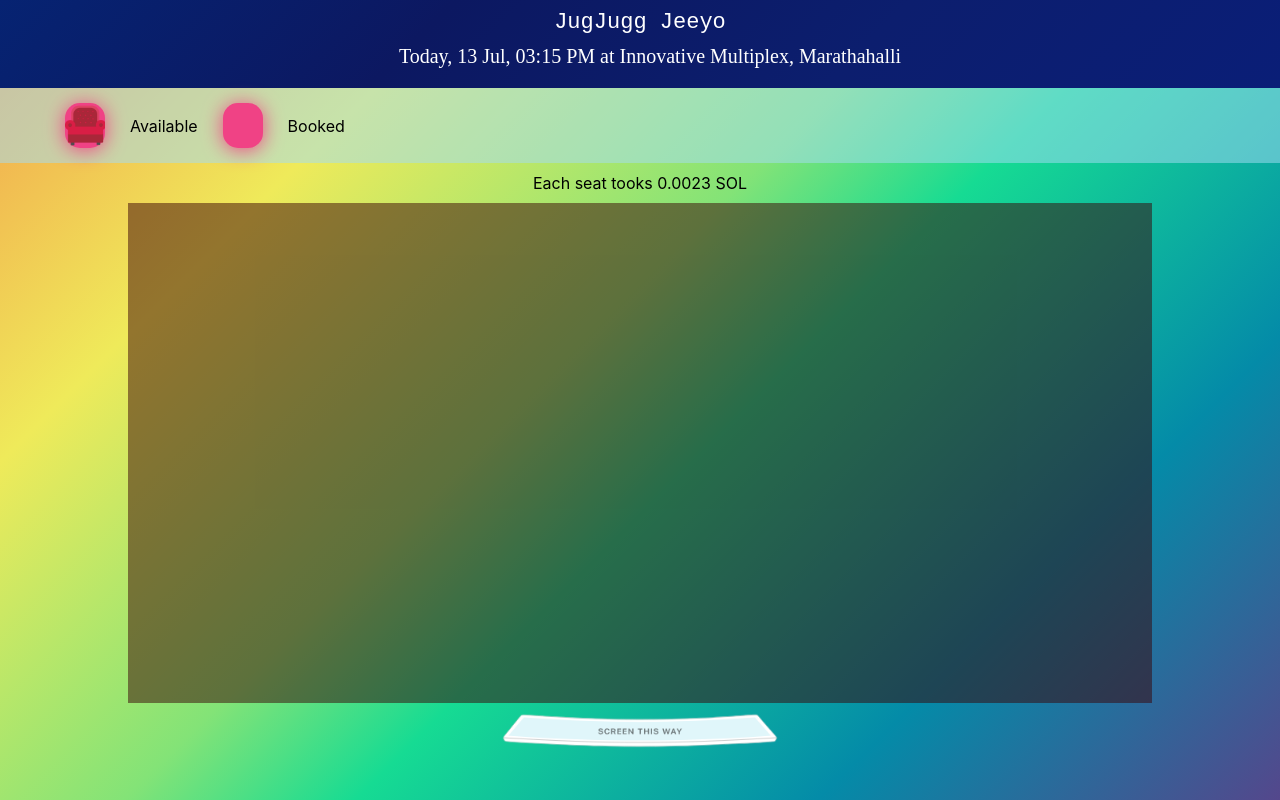
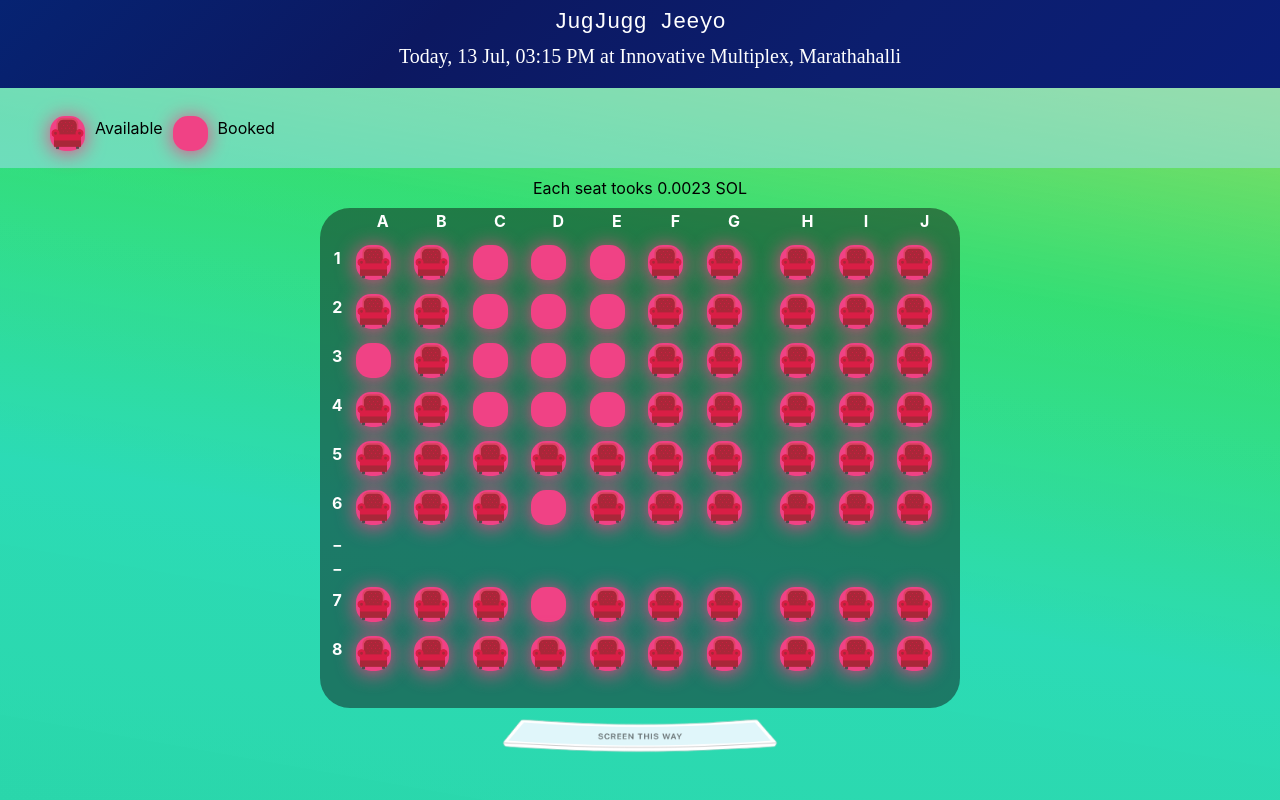
Before and after one commit to m0uL1/bookNow, a Next.js app: page / in a window 1280 px wide. Built offline with nearby package versions, Linux system fonts and the light colour scheme; a web font is replaced by a local one.

Commit message:
feat: booked and not booked seats grid

```diff
--- a/components/BookNow.js
+++ b/components/BookNow.js
@@ -1,18 +1,39 @@
 import React from 'react';
 import style from './booknow.module.css'
 import Chair from './Chair';
-import Screen from './Screen'
+import Screen from './Screen';
+import BookedChair from './BookedChair'
+
+const Chair_ = (args) => {
+    return (
+        <td key={args.id_}>
+            <Chair />
+        </td>
+    );
+};
 
 
-function addChair(){
-    rows = ['A','B','C','D','E','F','G','H','_','_','I','J']
-    colums = ['1','2','3','4','5','6','7','8','9','_','_','10','11']
+const Nochair_ = (args) => {
+    return (
+        <td key={args.id_}>
+            <BookedChair />
+        </td>
+    );
+};
 
+const row1 = ['A1','B1','C1','D1','E1','F1','G1','_','_','_','H1','I1','J1']
+const row2 = ['A2','B2','C2','D2','E2','F2','G2','_','_','_','H2','I2','J2']
+const row3 = ['A3','B3','C3','D3','E3','F3','G3','_','_','_','H3','I3','J3']
+const row4 = ['A4','B4','C4','D4','E4','F4','G4','_','_','_','H4','I4','J4']
+const row5 = ['A5','B5','C5','D5','E5','F5','G5','_','_','_','H5','I5','J5']
+const row6 = ['A6','B6','C6','D6','E6','F6','G6','_','_','_','H6','I6','J6']
+const row7 = ['A7','B7','C7','D7','E7','F7','G7','_','_','_','H7','I7','J7']
+const row8 = ['A8','B8','C8','D8','E8','F8','G8','_','_','_','H8','I8','J8']
 
-}
 
 
 function BookNow(props){
+    console.log(props.items[0])
     return (
         <div className={style.main}>
             <div>
@@ -30,25 +51,167 @@
 
                         <p>Available</p>
                     </div>
-                    <span></span>
+                    <BookedChair />
                     <div className={style.Booked}>
                         <p>Booked</p>
                     </div>
                 </div>
                 <p> Each seat tooks 0.0023 SOL</p>
                 <div className={style.seatBox}>
-                    {
-                        (() => {
 
-                        })()
-                    }
+                <table className={style.seatTable}>
+                    <thead>
+                    <tr>
+                        <th className={style.forMargin}></th><th>A</th><th>B</th><th>C</th>
+                        <th>D</th><th>E</th><th>F</th><th>G</th>
+                        <th></th><th></th><th></th>
+
+                        <th>H</th><th>I</th>
+                        <th>J</th>
+                        <th></th>
+                    </tr>
+                    </thead>
+                    <tbody>
+                        <tr key='1'>
+                            <th>1</th>
+                            {
+                                row1.map(key =>{
+                                    if (key == '_'){
+                                        return <th></th>
+                                    }
+                                    if (props.items[key] == 1){
+                                        return <Nochair_ id_={key} />
+                                    }else{
+                                        return <Chair_ id_={key} />
+                                    }
+                                })
+                            }
+                        </tr>
+                        <tr key='2'>
+                        <th>2</th>
+                            {
+                                row2.map(key =>{
+                                    if (key == '_'){
+                                        return <th></th>
+                                    }
+                                    if (props.items[key] == 1){
+                                        return <Nochair_ id_={key} />
+                                    }else{
+                                        return <Chair_ id_={key} />
+                                    }
+                                })
+                            }
+                        </tr>
+
+                        <tr key='3'>
+                        <th>3</th>
+                            {
+                                row3.map(key =>{
+                                    if (key == '_'){
+                                        return <th></th>
+                                    }
+                                    if (props.items[key] == 1){
+                                        return <Nochair_ id_={key} />
+                                    }else{
+                                        return <Chair_ id_={key} />
+                                    }
+                                })
+                            }
+                        </tr>
+                        <tr key='4'>
+                        <th>4</th>
+                        {
+                                row4.map(key =>{
+                                    if (key == '_'){
+                                        return <th></th>
+                                    }
+                                    if (props.items[key] == 1){
+                                        return <Nochair_ id_={key} />
+                                    }else{
+                                        return <Chair_ id_={key} />
+                                    }
+                                })
+                            }
+                        </tr>
+
+                        <tr key='5'>
+                        <th>5</th>
+                        {
+                                row5.map(key =>{
+                                    if (key == '_'){
+                                        return <th></th>
+                                    }
+                                    if (props.items[key] == 1){
+                                        return <Nochair_ id_={key} />
+                                    }else{
+                                        return <Chair_ id_={key} />
+                                    }
+                                })
+                            }
+                        </tr>
+
+                        <tr key='6'>
+                            <th> 6 </th>
+                            {
+                                row6.map(key =>{
+                                    if (key == '_'){
+                                        return <th></th>
+                                    }
+                                    if (props.items[key] == 1){
+                                        return <Nochair_ id_={key} />
+                                    }else{
+                                        return <Chair_ id_={key} />
+                                    }
+                                })
+                            }
+                        </tr>
+
+                        <tr>
+                            <th>_</th><th></th><th></th><th></th><th></th><th></th><th></th><th></th><th></th><th></th><th></th><th></th>
+                        </tr>
+
+                        <tr >
+                            <th>_</th><th></th><th></th><th></th><th></th><th></th><th></th><th></th><th></th><th></th><th></th><th></th>
+                        </tr>
+
+                        <tr key='7'>
+                        <th>7</th>
+                        {
+                                row7.map(key =>{
+                                    if (key == '_'){
+                                        return <th></th>
+                                    }
+                                    if (props.items[key] == 1){
+                                        return <Nochair_ id_={key} />
+                                    }else{
+                                        return <Chair_ id_={key} />
+                                    }
+                                })
+                            }
+                        </tr>
+
+
+                        <tr key='8'>
+                        <th>8</th>
+                        {
+                                row8.map(key =>{
+                                    if (key == '_'){
+                                        return <th></th>
+                                    }
+                                    if (props.items[key] == 1){
+                                        return <Nochair_ id_={key} />
+                                    }else{
+                                        return <Chair_ id_={key} />
+                                    }
+                                })
+                            }
+                        </tr>
+                    </tbody>
+                    </table>
                 </div>
                 <Screen />
             </div>
-
         </div>
-
-
     );
 };
 
--- a/components/BookedChair.js
+++ b/components/BookedChair.js
@@ -4,9 +4,8 @@
 
 function BookedChair() {
     return (
-
-        <div className={style.masterdiv}>
-        </div>
+            <div className={style.masterdiv}>
+            </div>
     );
 };
 
--- a/components/Login.js
+++ b/components/Login.js
@@ -28,7 +28,7 @@
           </table>
         </form>
     </div>
-    );
+  );
 };
 
 export default Login;
--- a/components/bookedchair.module.css
+++ b/components/bookedchair.module.css
@@ -1,14 +1,12 @@
 .masterdiv {
     margin-top: 10px;
-    margin: 15px;
     background-color: #f04285;
     border-radius: 15px;
     align-items: center;
-    width: 40px;
-    height: 45px;
+    width: 35px;
+    height: 35px;
     direction: flex;
     display: flex;
-    cursor: pointer;
     box-shadow: 0 2px 20px #f04285;
     justify-content: space-between;
 }
--- a/components/booknow.module.css
+++ b/components/booknow.module.css
@@ -36,6 +36,7 @@
     font-size: 17px;
     font-weight: 10px;
     padding-left: 50px;
+    height: 80px;
 }
 
 .wakeBox .Available{
@@ -72,11 +73,23 @@
 
 .seatBox {
     position: relative;
-    width: 80%;
+    width: 50%;
     height: 500px;
     scroll-behavior: auto;
     margin: auto;
     overflow-y: scroll;
     float:center;
-    background: rgba(56,0,2,.5);
+    background: rgba(11, 11, 17, 0.466);
+    border-radius: 30px;
 }
+
+.seatBox .seatTable{
+    width: 100%;
+    margin: auto;
+    padding: auto;
+
+}
+
+.seatBox .seatTable .forMargin{
+    padding: 10px;
+}
--- a/components/chair.module.css
+++ b/components/chair.module.css
@@ -2,12 +2,11 @@
 
 .chair {
     margin-top: 10px;
-    margin: 15px;
     background-color: #f04285;
     border-radius: 15px;
     align-items: center;
-    width: 40px;
-    height: 45px;
+    width: 35px;
+    height: 35px;
     direction: flex;
     display: flex;
     cursor: pointer;
--- a/pages/index.js
+++ b/pages/index.js
@@ -12,6 +12,15 @@
         <BookNow
           details = "Today,  13 Jul, 03:15 PM at Innovative Multiplex, Marathahalli"
           movieTitle = "JugJugg Jeeyo"
+          items = { {'A1':0,'B1':0,'C1':1,'D1':1,'E1':1,'F1':0,'G1':0,'H1':0,'I1':0,'J1':0,
+                    'A2':0,'B2':0,'C2':1,'D2':1,'E2':1,'F2':0,'G2':0,'H2':0,'I2':0,'J2':0,
+                    'A3':1,'B3':0,'C3':1,'D3':1,'E3':1,'F3':0,'G3':0,'H3':0,'I3':0,'J3':0,
+                    'A4':0,'B4':0,'C4':1,'D4':1,'E4':1,'F4':0,'G4':0,'H4':0,'I4':0,'J4':0,
+                    'A5':0,'B5':0,'C5':0,'D5':0,'E5':0,'F5':0,'G5':0,'H5':0,'I5':0,'J5':0,
+                    'A6':0,'B6':0,'C6':0,'D6':1,'E6':0,'F6':0,'G6':0,'H6':0,'I6':0,'J6':0,
+                    'A7':0,'B7':0,'C7':0,'D7':1,'E7':0,'F7':0,'G7':0,'H7':0,'I7':0,'J7':0,
+                    'A8':0,'B8':0,'C8':0,'D8':0,'E8':0,'F8':0,'G8':0,'H8':0,'I8':0,'J8':0,
+        } }
         />
       </div>
 
--- a/styles/globals.css
+++ b/styles/globals.css
@@ -6,11 +6,13 @@
     Ubuntu, Cantarell, Fira Sans, Droid Sans, Helvetica Neue, sans-serif;
 
   width: 100%;
-  height: 100vh;
+  height: 100%;
   color: #fff;
-  background: linear-gradient(-45deg,#54478c, #2c699a, #048ba8, #0db39e, #16db93, #83e377, #b9e769, #efea5a, #f1c453, #f29e4c);
-  /* #fbf8cc, #fde4cf, #ffcfd2, #f1c0e8, #cfbaf0, #a3c4f3, #90dbf4, #8eecf5, #98f5e1, #b9fbc0);*/
+  background-image: linear-gradient(10deg,#19d3a4b9, #1ad8afb7, #21db68b4,#94d42b86);
+  /* linear-gradient(-45deg,#54478c, #2c699a, #048ba8, #0db39e, #16db93, #83e377, #b9e769, #efea5a, #f1c453, #f29e4c);
+   #fbf8cc, #fde4cf, #ffcfd2, #f1c0e8, #cfbaf0, #a3c4f3, #90dbf4, #8eecf5, #98f5e1, #b9fbc0);*/
   background-attachment: fixed;
+  background-repeat: no-repeat;
 
 }
 
```
